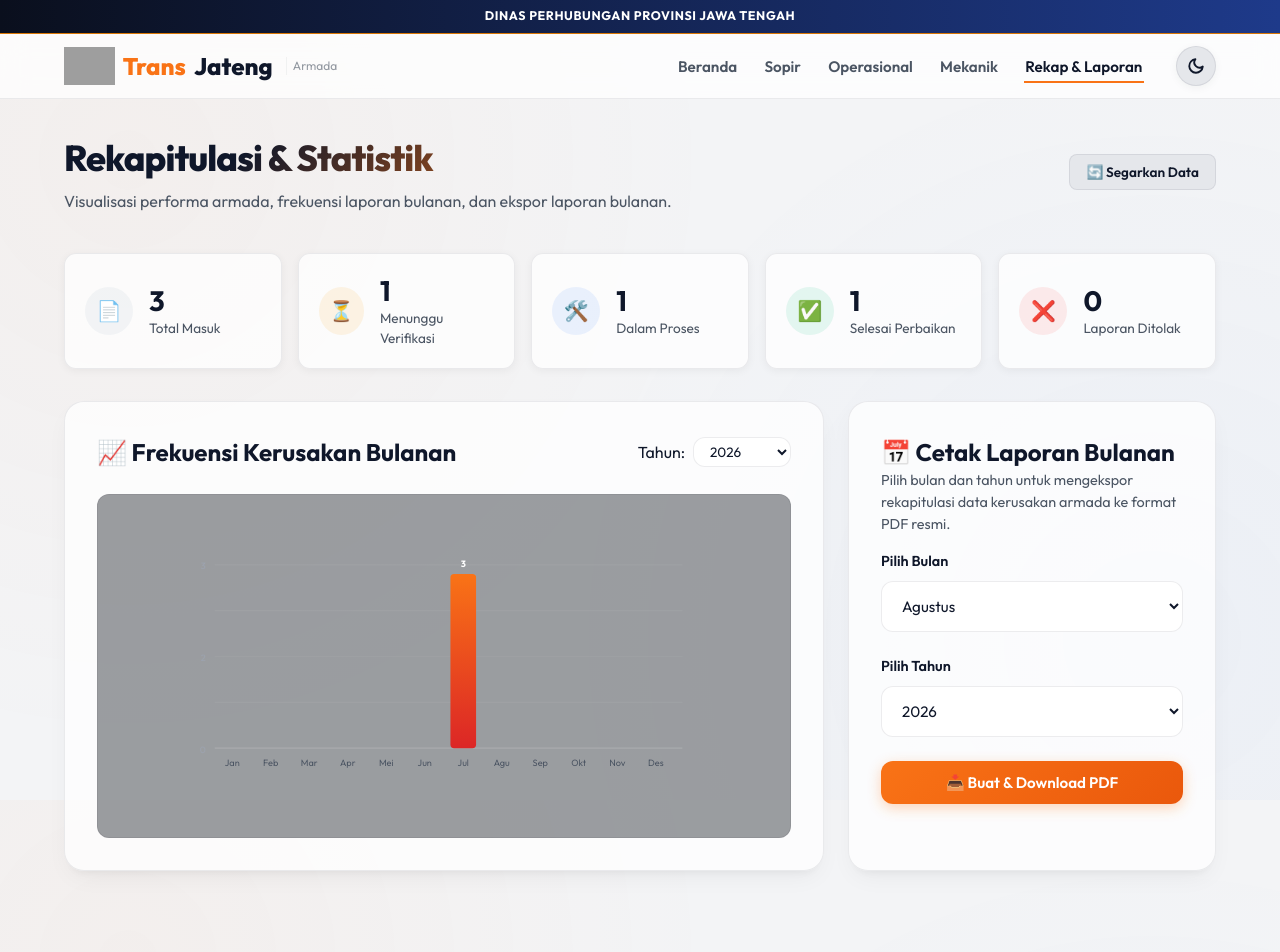
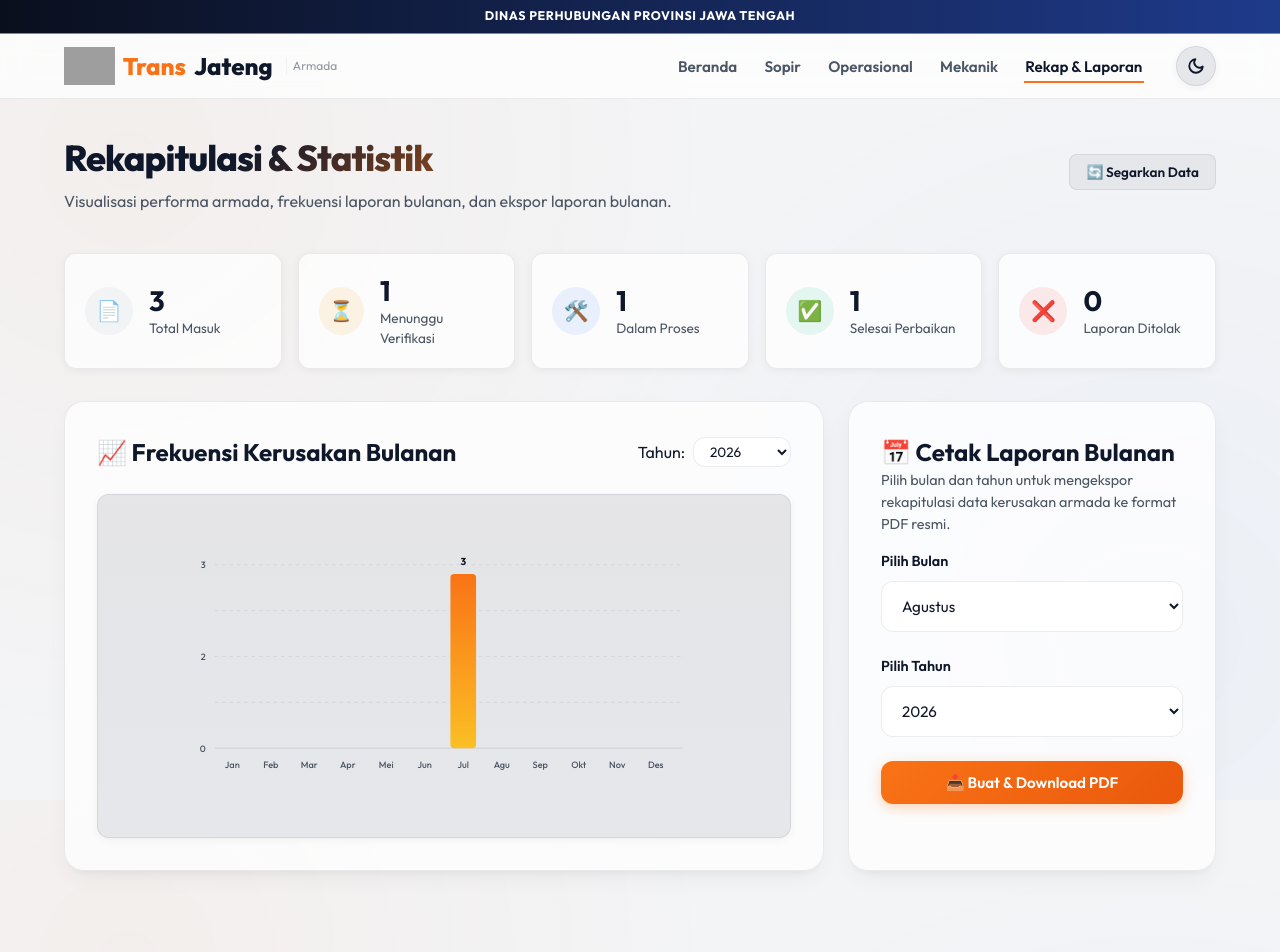
Before and after one commit to Alialkhozini/TRANS-JATENG-Armada, a Nuxt app: page /rekap in a window 1280 px wide. Shown: the top 952 px of the page. Built offline with nearby package versions, Linux system fonts and the light colour scheme; grey boxes are pictures that could not be loaded.

Commit message:
feat: add rekap page with dashboard statistics, monthly damage charts, and PDF export functionality

```diff
--- a/app/pages/rekap.vue
+++ b/app/pages/rekap.vue
@@ -89,22 +89,22 @@
           <!-- Pure SVG Chart -->
           <svg v-else class="svg-chart" viewBox="0 0 600 320">
             <!-- Grids & Guidelines -->
-            <line x1="50" y1="50" x2="560" y2="50" stroke="rgba(255,255,255,0.05)" />
-            <line x1="50" y1="100" x2="560" y2="100" stroke="rgba(255,255,255,0.05)" />
-            <line x1="50" y1="150" x2="560" y2="150" stroke="rgba(255,255,255,0.05)" />
-            <line x1="50" y1="200" x2="560" y2="200" stroke="rgba(255,255,255,0.05)" />
-            <line x1="50" y1="250" x2="560" y2="250" stroke="rgba(255,255,255,0.1)" stroke-width="2" />
+            <line x1="50" y1="50" x2="560" y2="50" stroke="var(--border-glass)" stroke-dasharray="4,4" />
+            <line x1="50" y1="100" x2="560" y2="100" stroke="var(--border-glass)" stroke-dasharray="4,4" />
+            <line x1="50" y1="150" x2="560" y2="150" stroke="var(--border-glass)" stroke-dasharray="4,4" />
+            <line x1="50" y1="200" x2="560" y2="200" stroke="var(--border-glass)" stroke-dasharray="4,4" />
+            <line x1="50" y1="250" x2="560" y2="250" stroke="var(--border-glass)" stroke-width="1.5" />
 
             <!-- Y Axis Label -->
-            <text x="40" y="55" fill="var(--text-muted)" font-size="10" text-anchor="end">{{ Math.round(maxChartVal) }}</text>
-            <text x="40" y="155" fill="var(--text-muted)" font-size="10" text-anchor="end">{{ Math.round(maxChartVal / 2) }}</text>
-            <text x="40" y="255" fill="var(--text-muted)" font-size="10" text-anchor="end">0</text>
+            <text x="40" y="54" fill="var(--text-secondary)" font-size="10" font-weight="500" text-anchor="end">{{ Math.round(maxChartVal) }}</text>
+            <text x="40" y="154" fill="var(--text-secondary)" font-size="10" font-weight="500" text-anchor="end">{{ Math.round(maxChartVal / 2) }}</text>
+            <text x="40" y="254" fill="var(--text-secondary)" font-size="10" font-weight="500" text-anchor="end">0</text>
 
             <!-- Bar Gradient Definition -->
             <defs>
               <linearGradient id="barGradient" x1="0" y1="0" x2="0" y2="1">
-                <stop offset="0%" stop-color="var(--primary)" />
-                <stop offset="100%" stop-color="var(--accent)" />
+                <stop offset="0%" stop-color="#f97316" />
+                <stop offset="100%" stop-color="#fbbf24" />
               </linearGradient>
             </defs>
 
@@ -123,13 +123,13 @@
                 <title>{{ monthNames[idx] }}: {{ count }} Laporan</title>
               </rect>
 
-              <!-- Value Text -->
+              <!-- Value Text (Adapts to Light/Dark background via text-primary) -->
               <text
                 v-if="count > 0"
                 :x="69 + idx * 42"
-                :y="242 - getBarHeight(count)"
-                fill="#fff"
-                font-size="10"
+                :y="240 - getBarHeight(count)"
+                class="chart-val-text"
+                font-size="11"
                 font-weight="bold"
                 text-anchor="middle"
               >
@@ -139,9 +139,10 @@
               <!-- Month X Label -->
               <text
                 :x="69 + idx * 42"
-                y="270"
+                y="272"
                 fill="var(--text-secondary)"
                 font-size="10"
+                font-weight="500"
                 text-anchor="middle"
               >
                 {{ monthNamesShort[idx] }}
@@ -416,26 +417,47 @@ const generatePDFReport = async () => {
   display: flex;
   justify-content: center;
   align-items: center;
-  min-height: 250px;
-  background: rgba(9, 13, 22, 0.4);
+  min-height: 280px;
+  background: var(--bg-tertiary);
   border: 1px solid var(--border-glass);
   border-radius: var(--radius-md);
   padding: 1.5rem;
+  box-shadow: var(--shadow-sm);
+  position: relative;
+  overflow: hidden;
+}
+.chart-container::before {
+  content: '';
+  position: absolute;
+  top: 0;
+  left: 0;
+  right: 0;
+  bottom: 0;
+  border-radius: var(--radius-md);
+  background: linear-gradient(180deg, rgba(249, 115, 22, 0.02), transparent);
+  pointer-events: none;
 }
 .no-chart-data {
   color: var(--text-muted);
+  font-size: 0.9rem;
 }
 .svg-chart {
   width: 100%;
   max-width: 550px;
   height: auto;
+  z-index: 1;
 }
 .chart-bar {
-  transition: opacity var(--transition-fast);
+  transition: all var(--transition-fast) ease;
   cursor: pointer;
 }
 .chart-bar:hover {
-  opacity: 0.85;
+  fill: #f97316;
+  filter: drop-shadow(0 2px 6px rgba(249, 115, 22, 0.4));
+}
+.chart-val-text {
+  fill: var(--text-primary);
+  font-family: var(--font-sans);
 }
 
 .col-span-2 {
```
